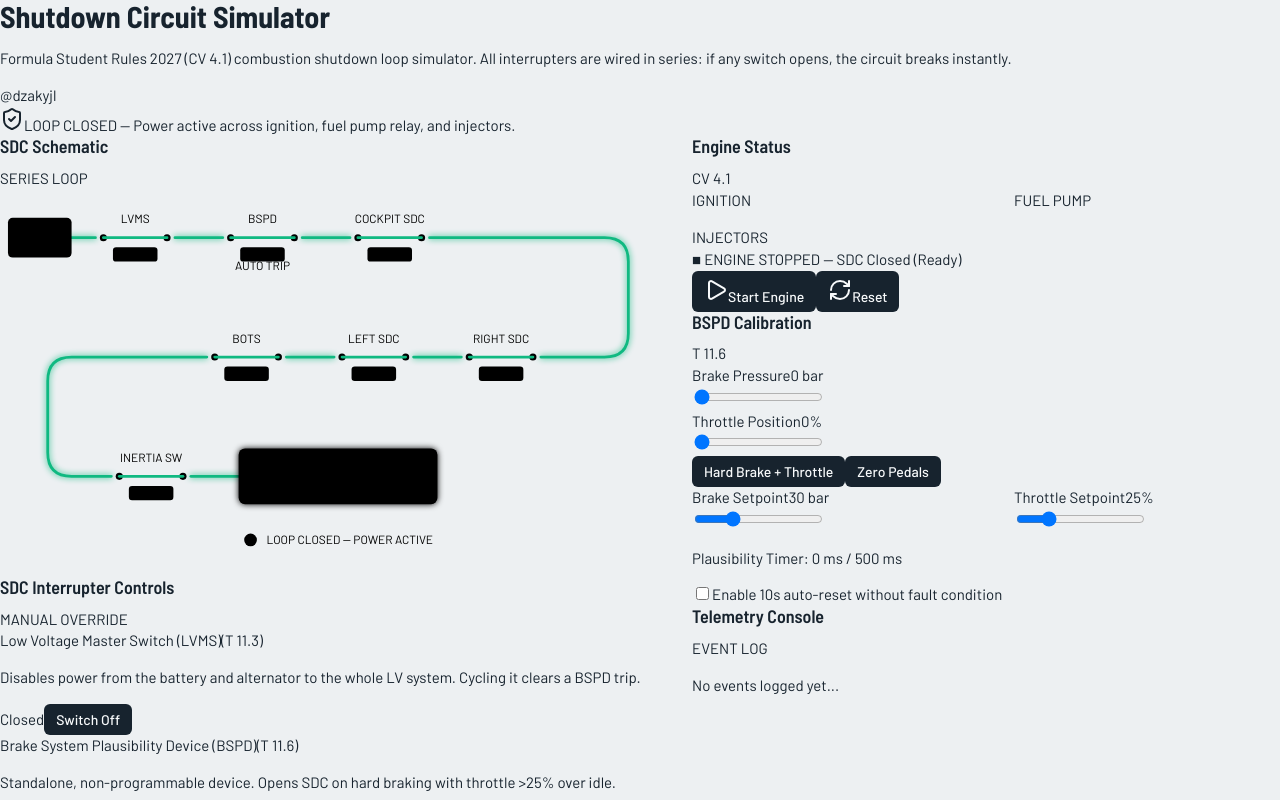
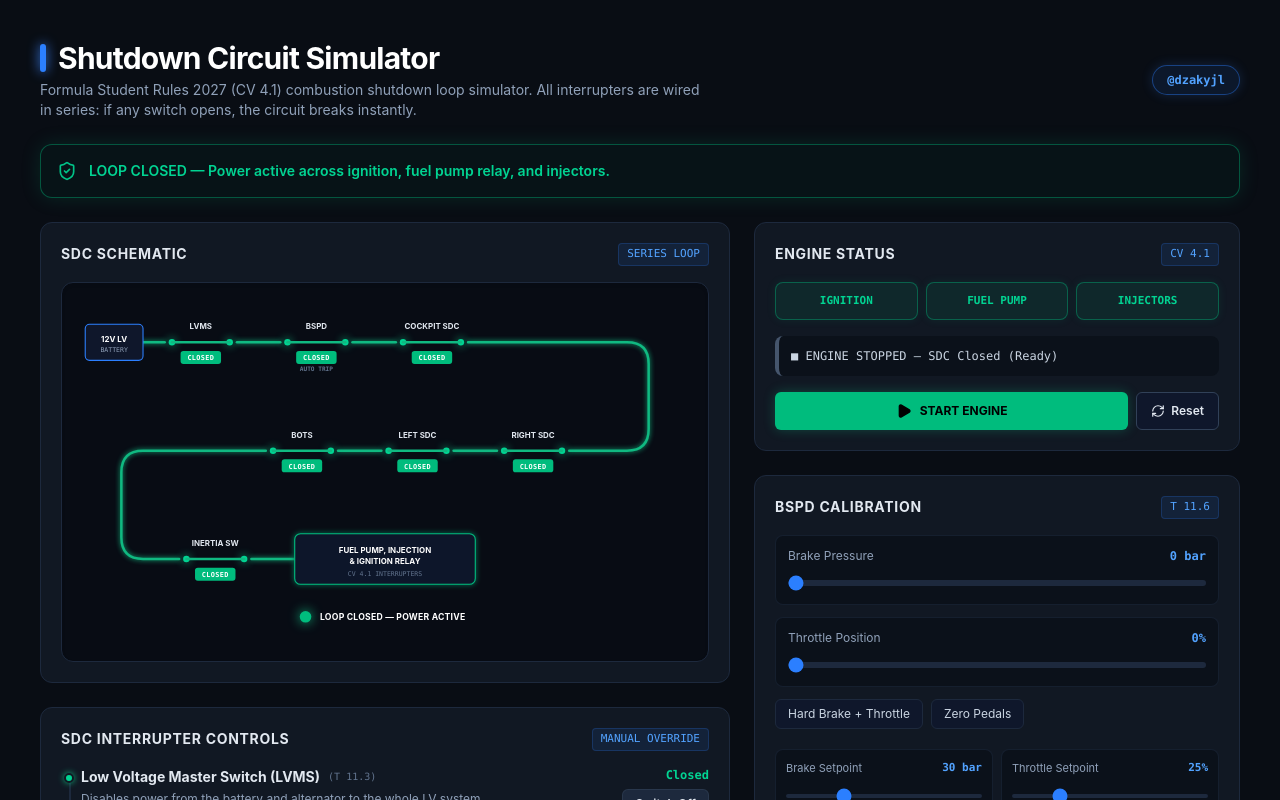
Before and after one commit to dzakyjl/Shutdown-Circuit-Simulator, a Next.js app: page / in a window 1280 px wide. Shown: the top 800 px of the page. Built offline with nearby package versions, Linux system fonts and the light colour scheme.

Commit message:
replace global css with tailwind

```diff
--- a/app/globals.css
+++ b/app/globals.css
@@ -1,435 +1,8 @@
-@import url("https://fonts.googleapis.com/css2?family=Barlow:wght@400;500&family=Barlow+Semi+Condensed:wght@600;700&display=swap");
+@import "tailwindcss";
 
-:root {
-  --bg: #edf0f2;
-  --panel: #f8fafb;
-  --ink: #17232e;
-  --mute: #566470;
-  --line: #c9d2d9;
-  --live: #d3322a;
-  --dead: #9fadb8;
-  --ok: #1d8057;
-  --okbg: #dff2e8;
-  --warn: #a85f00;
-  --warnbg: #fbeed8;
-  --btn: #17232e;
-  --btnink: #f8fafb;
-}
-
-@media (prefers-color-scheme: dark) {
-  :root {
-    --bg: #11181e;
-    --panel: #1a232b;
-    --ink: #e6ecf0;
-    --mute: #93a2ae;
-    --line: #2d3a45;
-    --live: #ff5a4f;
-    --dead: #4b5a66;
-    --ok: #4cc790;
-    --okbg: #10301f;
-    --warn: #f0a63a;
-    --warnbg: #3a2a10;
-    --btn: #e6ecf0;
-    --btnink: #11181e;
+@layer base {
+  body {
+    background-color: #090d14;
+    color: #f1f5f9;
   }
 }
-
-* {
-  box-sizing: border-box;
-}
-
-body {
-  margin: 0;
-  background: var(--bg);
-  color: var(--ink);
-  font:
-    400 15px/1.45 Barlow,
-    system-ui,
-    sans-serif;
-}
-
-.wrap {
-  max-width: 1040px;
-  margin: 0 auto;
-  padding: 20px 16px 40px;
-}
-
-h1 {
-  font:
-    700 30px/1.1 "Barlow Semi Condensed",
-    Arial Narrow,
-    sans-serif;
-  margin: 0 0 4px;
-}
-
-h2 {
-  font:
-    600 18px/1.2 "Barlow Semi Condensed",
-    Arial Narrow,
-    sans-serif;
-  margin: 0 0 10px;
-}
-
-.sub {
-  color: var(--mute);
-  margin: 0 0 16px;
-  max-width: 60ch;
-}
-
-#banner {
-  padding: 10px 14px;
-  border-radius: 8px;
-  font-weight: 500;
-  margin-bottom: 16px;
-  border: 1px solid;
-}
-
-#banner.good {
-  background: var(--okbg);
-  color: var(--ok);
-  border-color: var(--ok);
-}
-
-#banner.bad {
-  background: var(--warnbg);
-  color: var(--warn);
-  border-color: var(--warn);
-}
-
-.grid {
-  display: grid;
-  grid-template-columns: 1.15fr 1fr;
-  gap: 16px;
-  align-items: start;
-}
-
-@media (max-width: 820px) {
-  .grid {
-    grid-template-columns: 1fr;
-  }
-}
-
-.panel {
-  background: var(--panel);
-  border: 1px solid var(--line);
-  border-radius: 10px;
-  padding: 14px 16px;
-  margin-bottom: 16px;
-}
-
-ol,
-ul {
-  list-style: none;
-  margin: 0;
-  padding: 0;
-}
-
-.row {
-  display: flex;
-  gap: 12px;
-  align-items: stretch;
-  min-height: 78px;
-}
-
-.rail {
-  display: flex;
-  flex-direction: column;
-  align-items: center;
-  width: 24px;
-  flex: none;
-}
-
-.seg {
-  flex: 1;
-  width: 4px;
-  background: var(--dead);
-}
-
-.seg.on {
-  background: var(--live);
-}
-
-.seg.hid {
-  visibility: hidden;
-}
-
-.node {
-  width: 18px;
-  height: 18px;
-  border-radius: 50%;
-  border: 3px solid var(--dead);
-  background: var(--dead);
-  flex: none;
-}
-
-.node.live {
-  border-color: var(--live);
-  background: var(--live);
-}
-
-.node.o {
-  background: var(--panel);
-  border-color: var(--warn);
-}
-
-.info {
-  flex: 1;
-  padding: 6px 0;
-  min-width: 0;
-}
-
-.info b {
-  display: block;
-  font-weight: 500;
-}
-
-.info small {
-  color: var(--mute);
-  display: block;
-  max-width: 46ch;
-}
-
-.ctl {
-  display: flex;
-  flex-direction: column;
-  align-items: flex-end;
-  justify-content: center;
-  gap: 6px;
-  flex: none;
-}
-
-.st {
-  font-size: 13px;
-  font-weight: 500;
-  color: var(--ok);
-}
-
-.st.open {
-  color: var(--warn);
-}
-
-button {
-  font:
-    500 14px Barlow,
-    system-ui,
-    sans-serif;
-  background: var(--btn);
-  color: var(--btnink);
-  border: 0;
-  border-radius: 6px;
-  padding: 7px 12px;
-  cursor: pointer;
-}
-
-button.alt {
-  background: transparent;
-  color: var(--ink);
-  border: 1px solid var(--line);
-}
-
-button:disabled {
-  opacity: 0.4;
-  cursor: not-allowed;
-}
-
-.sl {
-  display: grid;
-  grid-template-columns: 1fr auto;
-  gap: 2px 10px;
-  margin-bottom: 10px;
-  font-size: 14px;
-}
-
-.sl input {
-  grid-column: 1/3;
-  width: 100%;
-  accent-color: var(--live);
-}
-
-.sl output {
-  font-weight: 500;
-}
-
-.bar {
-  height: 10px;
-  background: var(--line);
-  border-radius: 5px;
-  overflow: hidden;
-}
-
-#bar {
-  height: 100%;
-  background: var(--warn);
-  transition: width 0.05s linear;
-}
-
-.cap {
-  font-size: 13px;
-  color: var(--mute);
-  margin: 6px 0 0;
-}
-
-.chips {
-  display: flex;
-  gap: 8px;
-  flex-wrap: wrap;
-  margin-bottom: 12px;
-}
-
-.chip {
-  padding: 6px 10px;
-  border-radius: 6px;
-  border: 1px solid var(--line);
-  color: var(--mute);
-  font-weight: 500;
-  font-size: 14px;
-}
-
-.chip.live {
-  border-color: var(--ok);
-  background: var(--okbg);
-  color: var(--ok);
-}
-
-.btns {
-  display: flex;
-  gap: 8px;
-  flex-wrap: wrap;
-}
-
-#log li {
-  font-size: 13px;
-  padding: 4px 0;
-  border-bottom: 1px solid var(--line);
-}
-
-#log li:last-child {
-  border: 0;
-}
-
-.note {
-  color: var(--mute);
-  font-size: 13px;
-  margin-top: 18px;
-  max-width: 80ch;
-}
-
-/* --- SVG Schematic Styling --- */
-.svg-container {
-  width: 100%;
-  background: var(--panel);
-  border: 1px solid var(--line);
-  border-radius: 10px;
-  padding: 12px;
-  box-shadow: inset 0 0 10px rgba(0, 0, 0, 0.05);
-}
-
-.wire {
-  fill: none;
-  stroke-width: 4px;
-  stroke-linecap: round;
-  stroke-linejoin: round;
-  transition: stroke 0.25s ease;
-}
-
-.wire.live {
-  stroke: var(--live);
-}
-
-.wire.dead {
-  stroke: var(--dead);
-}
-
-.contact {
-  transition: fill 0.25s ease;
-}
-.contact.live {
-  fill: var(--live);
-}
-.contact.dead {
-  fill: var(--dead);
-}
-
-.lever {
-  stroke-width: 4px;
-  stroke-linecap: round;
-  transition: all 0.2s cubic-bezier(0.4, 0, 0.2, 1);
-}
-.lever.live {
-  stroke: var(--live);
-}
-.lever.dead {
-  stroke: var(--dead);
-}
-
-.component-box {
-  fill: var(--bg);
-  stroke: var(--line);
-  stroke-width: 2px;
-  transition: all 0.3s ease;
-}
-
-.component-box.sink.active {
-  fill: var(--okbg);
-  stroke: var(--ok);
-}
-
-.switch-node:hover .component-box,
-.switch-node:hover .badge {
-  filter: brightness(0.95);
-}
-
-/* SVG Typography */
-.lbl-title {
-  fill: var(--ink);
-  font-size: 13px;
-  font-weight: 700;
-  text-anchor: middle;
-}
-
-.lbl-sub {
-  fill: var(--mute);
-  font-size: 11px;
-  text-anchor: middle;
-}
-
-.lbl-node {
-  fill: var(--ink);
-  font-size: 12px;
-  font-weight: 600;
-  text-anchor: middle;
-}
-
-.lbl-badge {
-  font-size: 10px;
-  font-weight: 700;
-  text-anchor: middle;
-  fill: #ffffff;
-}
-
-.badge.closed {
-  fill: var(--ok);
-}
-
-.badge.open {
-  fill: var(--warn);
-}
-
-.lbl-auto {
-  fill: var(--mute);
-  font-size: 9px;
-  text-anchor: middle;
-}
-
-.lbl-status {
-  fill: var(--ink);
-  font-size: 12px;
-  font-weight: 700;
-}
-
-.status-led.on {
-  fill: var(--ok);
-}
-.status-led.off {
-  fill: var(--dead);
-}
```
